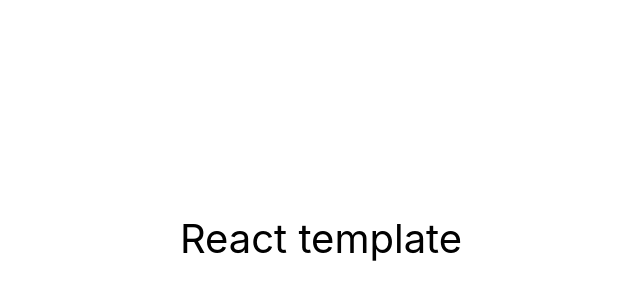
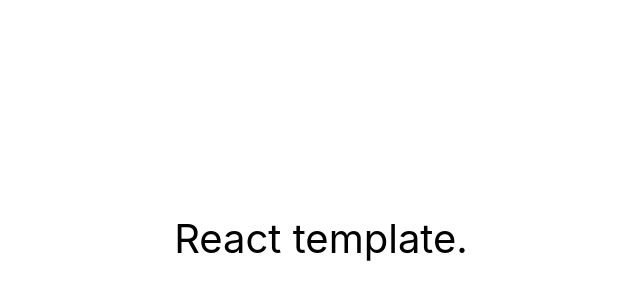
Before and after one commit to EduardSergienko/Uomo-eCommerce, a React (Create React App) app: page / in a window 1280 px wide. Shown: the part 162-462 px from the top of the page, without its empty margins (319-959 px from the left). Built offline with nearby package versions, Linux system fonts and the light colour scheme.

Commit message:
Update App.jsx

```diff
--- a/src/components/App.jsx
+++ b/src/components/App.jsx
@@ -10,7 +10,7 @@ export const App = () => {
         color: '#010101',
       }}
     >
-      React template
+      React template.
     </div>
   );
 };
```
